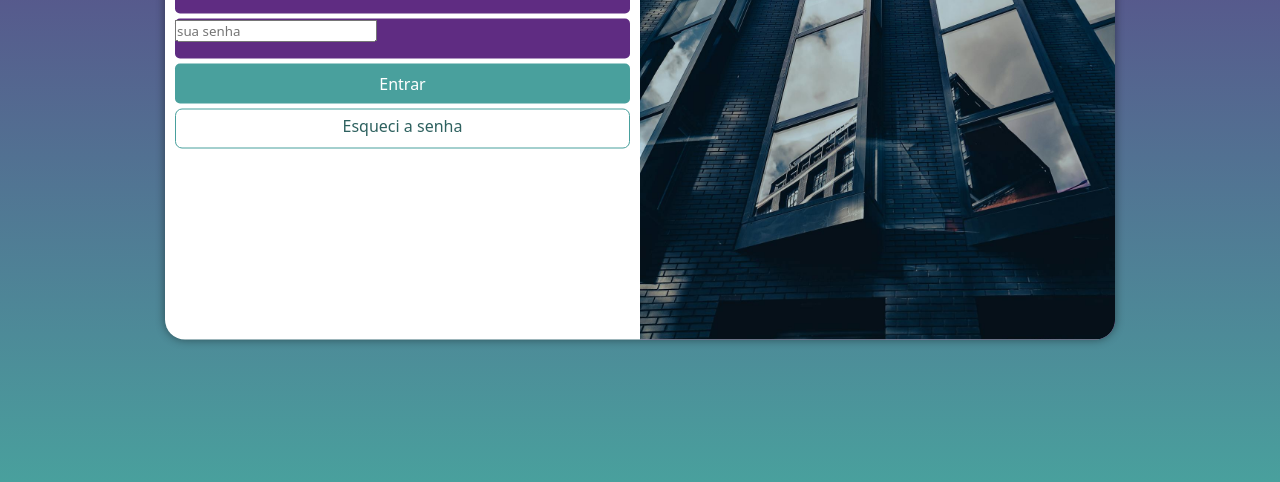
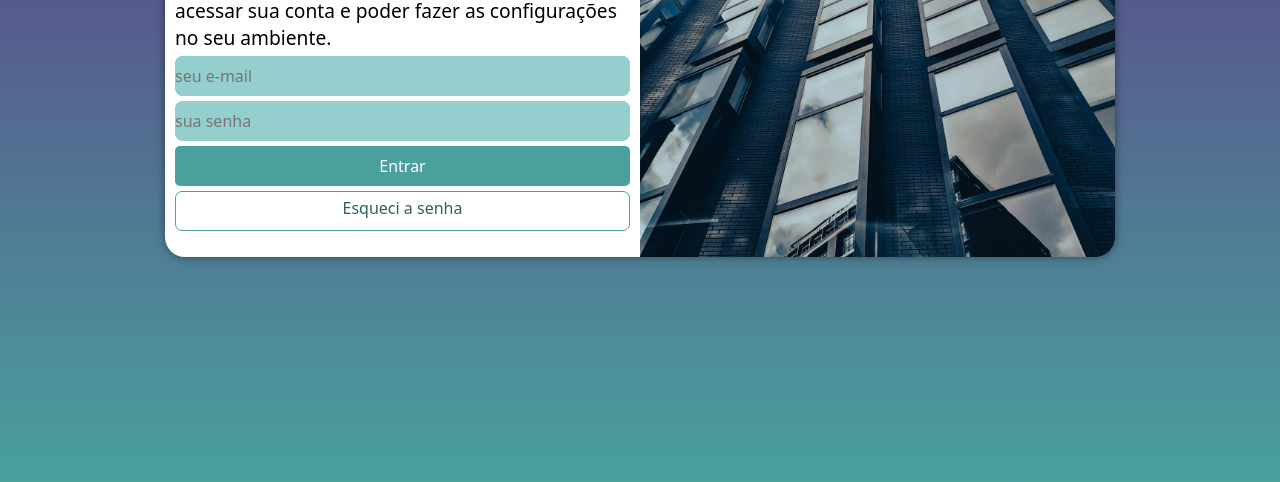
Before and after one commit to guilhermepereru/projet-login, a plain HTML site: page index.html in a window 1280 px wide. Shown: the part 318-800 px from the top of the page. Drawn offline with Linux system fonts and the light colour scheme.

Commit message:
finalizei a tela de login

```diff
--- a/estilos/media-query.css
+++ b/estilos/media-query.css
@@ -9,6 +9,7 @@
 
     section#login{
         width: 80vw;
+        height: 300px;
     }
 
     section#login > div#imagem {
@@ -30,6 +31,7 @@
 
     section#login {
         width: 950px;
+        height: 350px;
     }
 
     section#login > div#imagem {
--- a/estilos/style.css
+++ b/estilos/style.css
@@ -29,7 +29,7 @@
     position: absolute;
     top: 50%;
     left: 50%;
-    transform: translate(-50%, -50%);
+
     overflow: hidden;
 
     background-color: white;
@@ -38,8 +38,9 @@
     border-radius: 20px;
     box-shadow: 0px 0px 10px rgba(0, 0, 0, 0.449);
 
+    transform: translate(-50%, -50%);
+    transition-timing-function: ease;
     transition: width .3s, height .3s;
-    transition-timing-function: ease;
 }
 
 section#login > div#imagem {
@@ -65,16 +66,26 @@
 }
 
 form > div.campo {
-    background-color: #5f2c82;
+    background-color: #94cfcd;
     display: block;
     width: 100%;
     height: 40px;
-    border-radius: 5px;
+    border-radius: 8px;
     margin: 5px 0px;
 }
 
 div.campo > label {
     display: none;
+}
+
+div.campo > input {
+    background-color: #94cfcd;
+    width: 100%;
+    height: 100%;
+    font-size: 1em;
+    border: 0px;
+    border-radius: 8px;
+
 }
 
 form > input[type=submit] {
```
